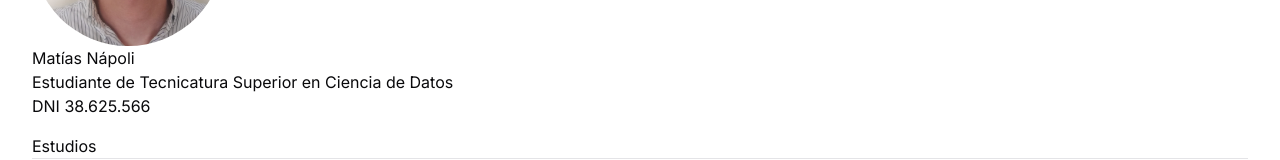
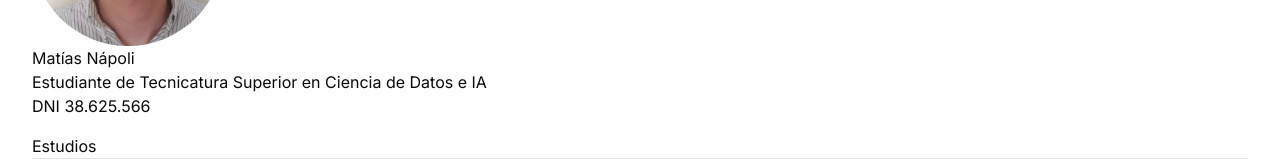
Before and after one commit to mnapo/portfolio, a Next.js app: page /cv in a window 1280 px wide. Shown: the part 280-440 px from the top of the page. Built offline with nearby package versions, Linux system fonts and the light colour scheme.

Commit message:
actualizar h2 tecnicatura

```diff
--- a/components/templates/cv-body.tsx
+++ b/components/templates/cv-body.tsx
@@ -28,7 +28,7 @@ export default function CV_Body() {
           <AvatarFallback>Foto Perfil</AvatarFallback>
         </Avatar>
         <h1>Matías Nápoli</h1>
-        <h2>Estudiante de Tecnicatura Superior en Ciencia de Datos</h2>
+        <h2>Estudiante de Tecnicatura Superior en Ciencia de Datos e IA</h2>
         <h2>DNI 38.625.566</h2>
       </div>
       <section className="py-4">
```
